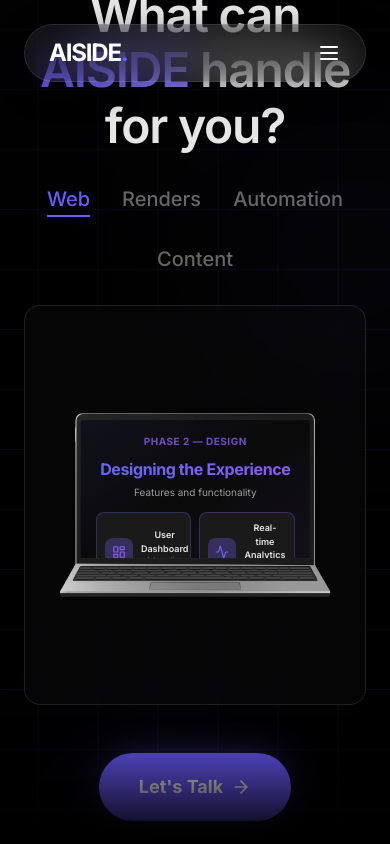
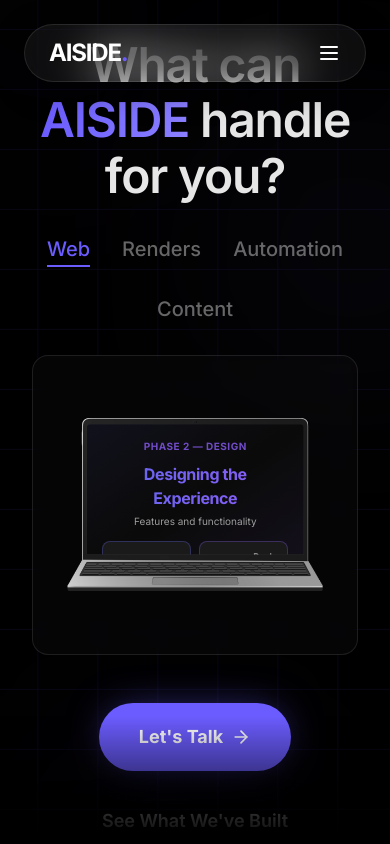
Before and after one commit to leboriisna-byte/aiside, a Next.js app: page / in a window 390 px wide. Shown: the top 844 px of the page. Built offline with nearby package versions, Linux system fonts and the light colour scheme.

Commit message:
Fix responsive design issues - add viewport meta tag and prevent horizontal overflow

```diff
--- a/app/globals.css
+++ b/app/globals.css
@@ -69,12 +69,17 @@
 @layer base {
   * {
     @apply border-border;
+    box-sizing: border-box;
   }
   html {
     scroll-behavior: smooth;
+    overflow-x: hidden;
+    max-width: 100vw;
   }
   body {
     @apply bg-background text-foreground;
+    overflow-x: hidden;
+    max-width: 100vw;
   }
 }
 
--- a/app/layout.tsx
+++ b/app/layout.tsx
@@ -17,6 +17,9 @@ export default function RootLayout({
 }>) {
   return (
     <html lang="en" className="dark" suppressHydrationWarning>
+      <head>
+        <meta name="viewport" content="width=device-width, initial-scale=1, maximum-scale=5" />
+      </head>
       <body className={cn("min-h-screen bg-black font-sans antialiased selection:bg-white/20", inter.variable)}>
         {children}
       </body>
--- a/components/hero.tsx
+++ b/components/hero.tsx
@@ -92,10 +92,10 @@ export function Hero() {
 
         {/* Proof Surface Container with Dynamic Sizing */}
         <div
-          className="mx-auto mb-12 relative w-full max-w-4xl"
+          className="mx-auto mb-12 relative w-full max-w-4xl px-2 sm:px-4"
         >
           <div
-            className="relative w-full h-[400px] rounded-2xl border border-white/10 bg-white/[0.02] backdrop-blur-sm overflow-hidden"
+            className="relative w-full h-[300px] sm:h-[350px] md:h-[400px] rounded-2xl border border-white/10 bg-white/[0.02] backdrop-blur-sm overflow-hidden"
           >
             {/* Renders Proof - Before/After Slider */}
             <div
--- a/components/web-process-preview.tsx
+++ b/components/web-process-preview.tsx
@@ -206,7 +206,7 @@ export function WebProcessPreview() {
 
     return (
         <div className="w-full h-full flex items-center justify-center p-2">
-            <div className="relative w-full max-w-[550px]">
+            <div className="relative w-full max-w-[95vw] md:max-w-[550px]">
 
                 {/* Laptop Frame Image */}
                 <img
```
